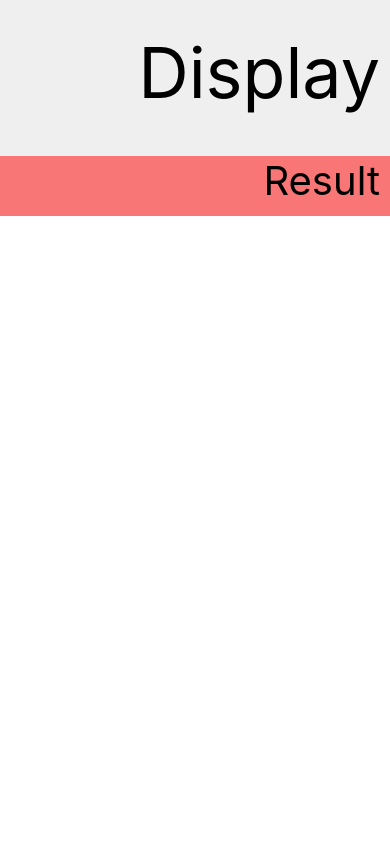
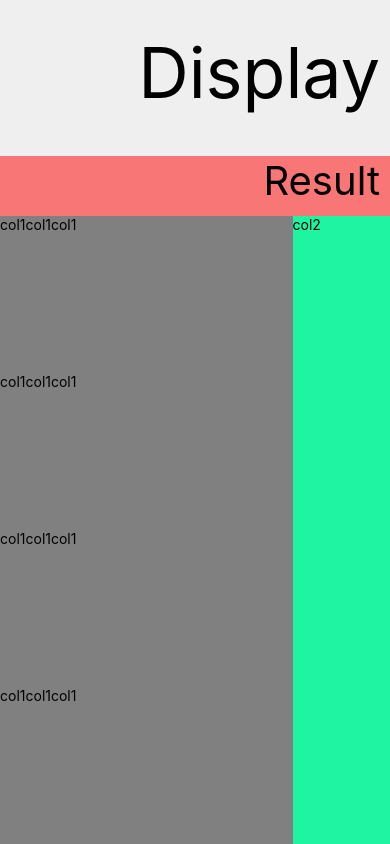
Before and after one commit to felipe-programador-18/CALCULADORA-REACT-NATIVE, a React Native app in the folder calculadora/: screen / in a window 390 px wide. Built offline with nearby package versions, Linux system fonts and the light colour scheme.

Commit message:
c1- create all structure of calculator

```diff
--- a/calculadora/App.js
+++ b/calculadora/App.js
@@ -2,6 +2,13 @@ import { StatusBar } from 'expo-status-bar';
 import { StyleSheet, Text, View } from 'react-native';
 
 export default function App() {
+  const Col1buttons = [
+    ['7', '8', '9'],
+    ['4','5','6'],
+    ['3', '2', '1'],
+    [',', '0', '=']
+  ]
+
   return (
     <View style={styles.container}>
       <Text style={styles.display} > Display</Text>
@@ -9,10 +16,17 @@ export default function App() {
 
       <View style={styles.buttons}>
          <View style={styles.col1}>
+          {Col1buttons.map(line => <View style={styles.line}>
+            <Text>col1</Text>
+            <Text>col1</Text>
+            <Text>col1</Text>
+            </View>
+            )}
 
          </View>
+
          <View style={styles.col2}>
-
+           <Text>col2</Text>
          </View>
       </View>
 
@@ -48,6 +62,22 @@ const styles = StyleSheet.create({
   buttons:{
   flex:5,
   flexDirection:'row'
+  },
+
+  line:{
+   flex:1,
+   flexDirection:'row'
+  },
+  btn:{
+
+  },
+
+  col1:{
+    flex:3,
+    backgroundColor:'grey'
+  },
+  col2:{
+    flex:1,
+    backgroundColor:'#1EF4A2'
   }
-
 });
```
